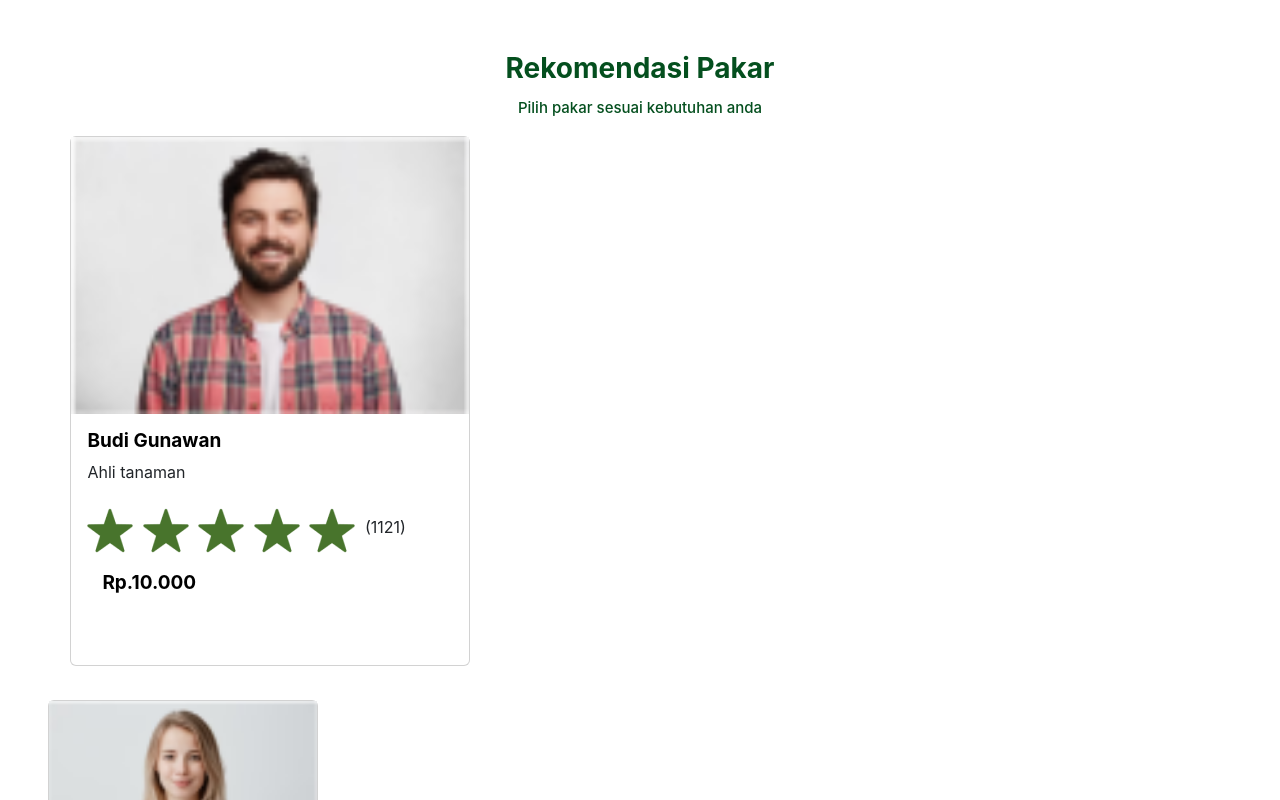
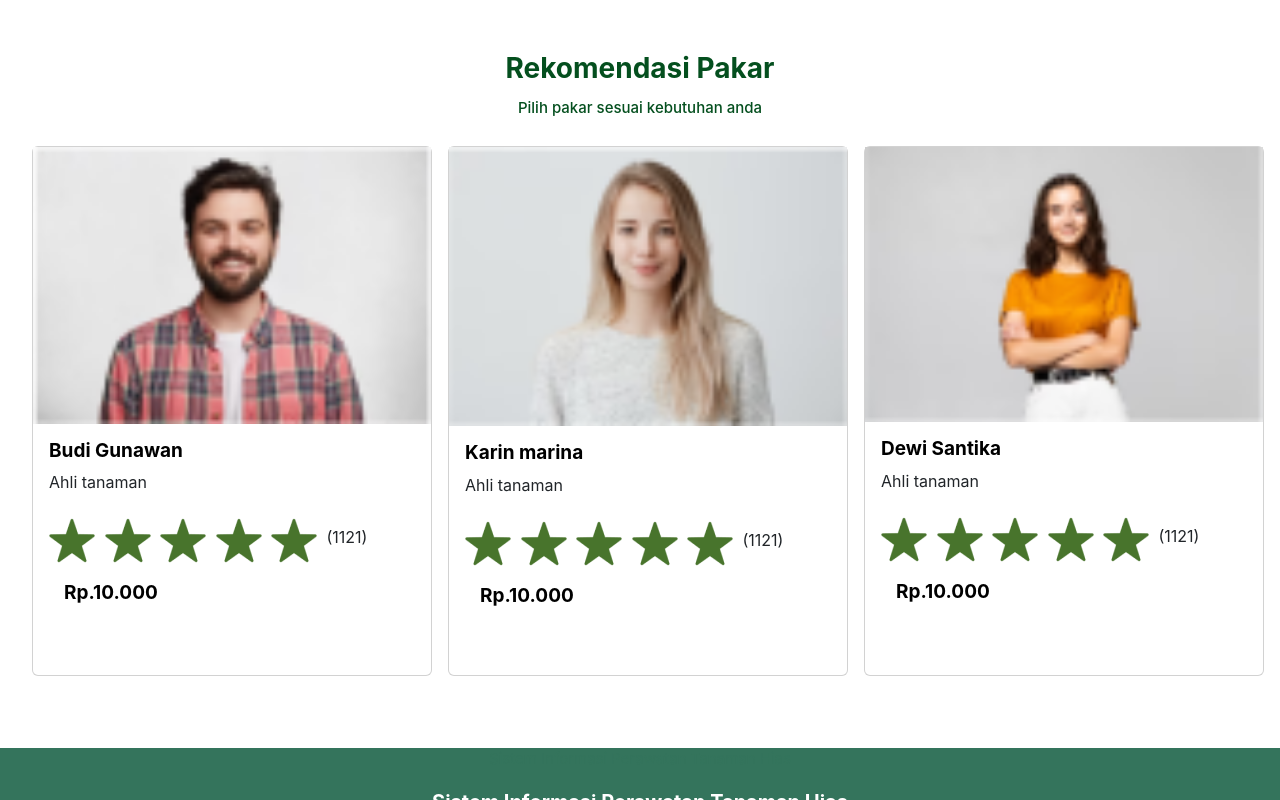
Before and after one commit to Serly-Eldina/UMI-MASSIVE, a React (Vite) app: page /Konsultasi in a window 1280 px wide. Shown: the part 520-1320 px from the top of the page. Built offline with nearby package versions, Linux system fonts and the light colour scheme.

Commit message:
update UMI-MASSIVE

```diff
--- a/src/css/hompage.css
+++ b/src/css/hompage.css
@@ -149,11 +149,6 @@ margin-top: 30px;
   display: flex;
   height: 650px;
 }
-<<<<<<< HEAD:src/css/main.css
-/* INI ADALAH TAGAR PENUTUP CSS HOMEPAGE*/
-
-
-=======
 
 /* Footerr */
 .bawah{
@@ -206,7 +201,3 @@ hr{
 
   border: 1px solid white;
 }
-
-
-/* INI ADALAH TAGAR PENUTUP CSS HOMEPAGE*/
->>>>>>> 14b04bc0144be7acac16f4f3bf7da3a18829e8ea:src/css/hompage.css
--- a/src/css/konsultasi.css
+++ b/src/css/konsultasi.css
@@ -17,6 +17,20 @@
     margin-bottom: 50px;
 
 }
+
+.pakar p:nth-child(1){
+    font-weight: bolder;
+    font-size: 32px;
+    color: #044F1E;
+    margin-left: 70px;
+    margin-top: 30px;
+    }
+
+    .pakar{
+      display: flex;
+      height: 50%;
+
+    }
 
 .bawah{
     background-color: #34745C;
--- a/src/pages/Konsultasi.jsx
+++ b/src/pages/Konsultasi.jsx
@@ -88,7 +88,7 @@ const Konsultasi = () => {
       <div className='pakar'>
 
         <div className='col-md-3'>
-          <a className="fb" href="#"><Card style={{ width: '400px', height: '530px', marginLeft: '22%', marginTop: '10px' }}>
+          <a className="fb" href="#"><Card style={{ width: '400px', height: '530px', marginLeft: '10%', marginTop: '10px' }}>
             <img src={Pakar1} />
             <Card.Body>
               <Card.Title style={{ fontWeight: 'bold', color: 'black', fontSize: '19px' }}>Budi Gunawan</Card.Title>
@@ -100,27 +100,29 @@ const Konsultasi = () => {
           </a>
         </div>
         <div className='col-md-3'>
-          <a className="fb" href="#"><Card style={{ width: '270px', height: '530px', margin: '10px', marginLeft: '15%' }}>
+          <a className="fb" href="#"><Card style={{ width: '400px', height: '530px', margin: '10px', marginLeft: '40%' }}>
             <img src={Pakar2} />
             <Card.Body>
-              <Card.Title style={{ fontWeight: 'bold', color: '#044F1E', fontSize: '19px' }}>Pohon Buttonwood</Card.Title>
-              <Card.Text style={{ fontSize: '16px', marginTop: '20px' }}>
-                Buttonwood adalah pohon yang bercabang rendah, berbatang banyak, semak, selalu hijau dengan tinggi rata-rata 35 kaki, dan sering dikaitkan dengan komunitas bakau.
-              </Card.Text>
-              {/* <img src={user} style={{ marginTop: '25px' }} /> */}
+              <Card.Title style={{ fontWeight: 'bold', color: 'black', fontSize: '19px' }}>Karin marina</Card.Title>
+              <Card.Text style={{ fontSize: '16px' }}>Ahli tanaman</Card.Text>
+              <img src={Start} /> <img src={Start} /> <img src={Start} /> <img src={Start} /> <img src={Start} /> (1121)
+              <Card.Title style={{ fontWeight: 'bold', color: 'black', fontSize: '19px', margin: '15px' }}>Rp.10.000</Card.Title>
             </Card.Body>
-          </Card></a></div>
+          </Card>
+          </a>
+        </div>
         <div className='col-md-3'>
-          <a className="fb" href="#"><Card style={{ width: '270px', height: '530px', margin: '10px', marginLeft: '15%' }}>
+          <a className="fb" href="#"><Card style={{ width: '400px', height: '530px', margin: '10px', marginLeft: '70%' }}>
             <img src={Pakar3} />
             <Card.Body>
-              <Card.Title style={{ fontWeight: 'bold', color: '#044F1E', fontSize: '19px' }}>Pohon Buttonwood</Card.Title>
-              <Card.Text style={{ fontSize: '16px', marginTop: '20px' }}>
-                Buttonwood adalah pohon yang bercabang rendah, berbatang banyak, semak, selalu hijau dengan tinggi rata-rata 35 kaki, dan sering dikaitkan dengan komunitas bakau.
-              </Card.Text>
-              {/* <img src={user} style={{ marginTop: '25px' }} /> */}
+              <Card.Title style={{ fontWeight: 'bold', color: 'black', fontSize: '19px' }}>Dewi Santika</Card.Title>
+              <Card.Text style={{ fontSize: '16px' }}>Ahli tanaman</Card.Text>
+              <img src={Start} /> <img src={Start} /> <img src={Start} /> <img src={Start} /> <img src={Start} /> (1121)
+              <Card.Title style={{ fontWeight: 'bold', color: 'black', fontSize: '19px', margin: '15px' }}>Rp.10.000</Card.Title>
             </Card.Body>
-          </Card></a></div>
+          </Card>
+          </a>
+        </div>
       </div>
       <div className='bawah'>
         <p>Sistem Informasi Perawatan Tanaman Hias</p>
```
